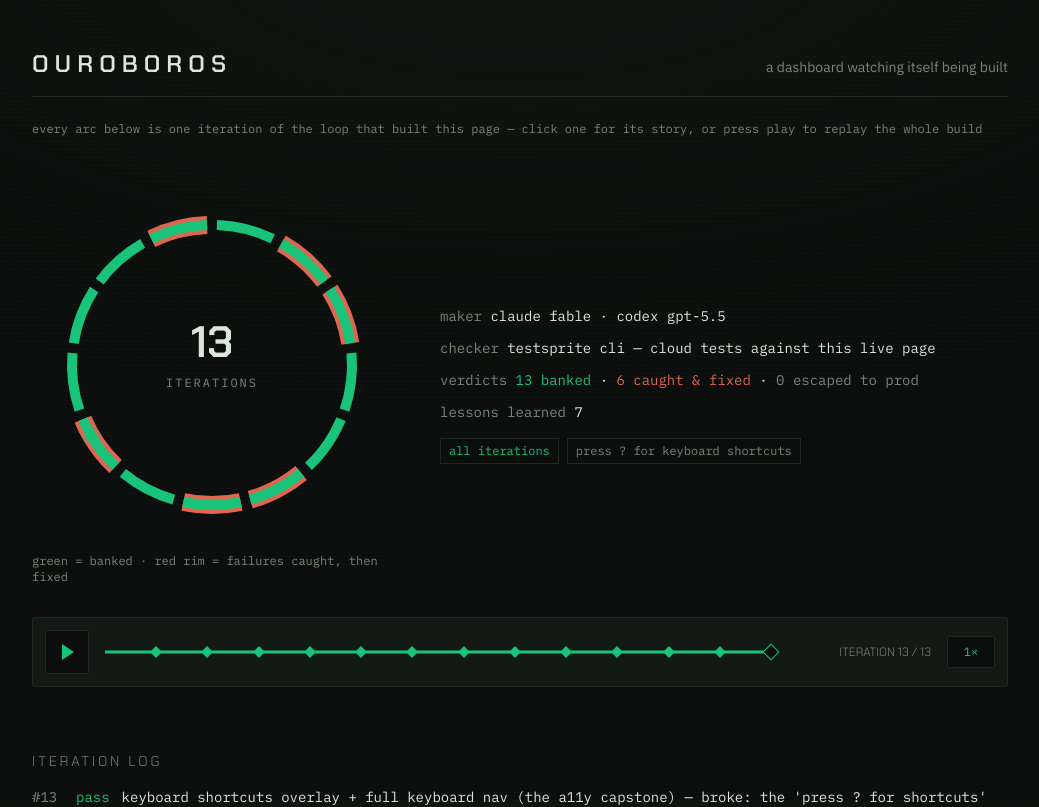
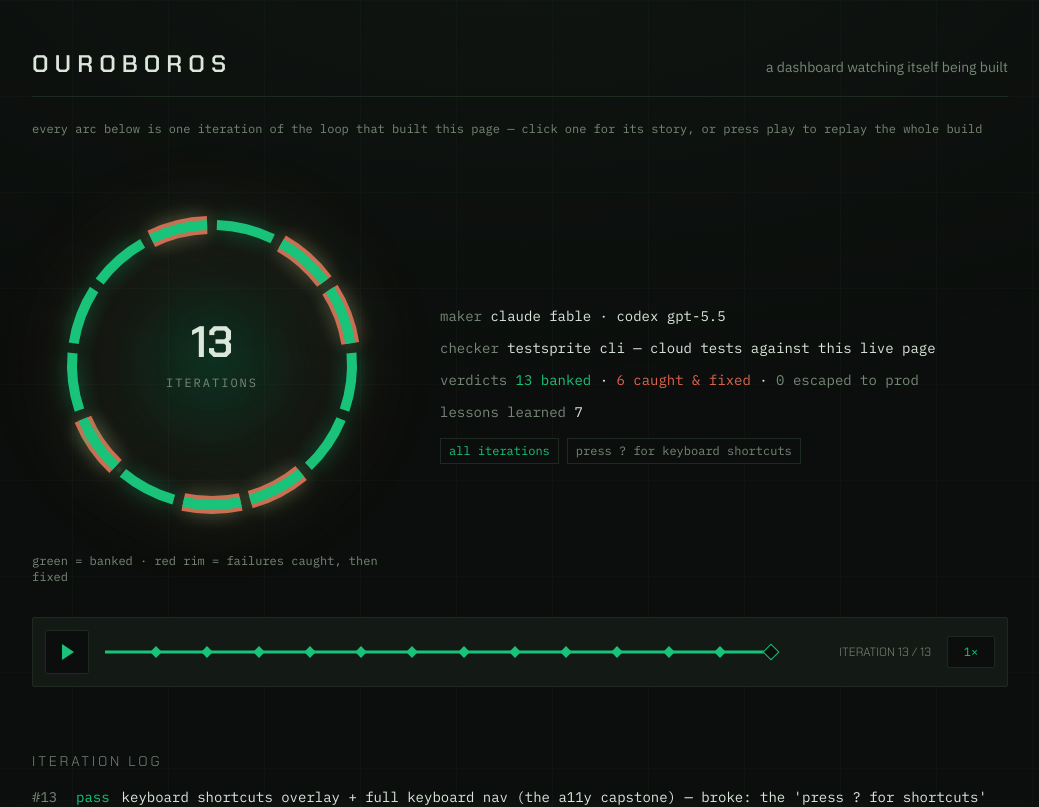
Before and after one commit to Yazan-O/ouroboros, a Next.js app: page / in a window 1280 px wide. Shown: the top 807 px of the page, without its empty margins (120-1159 px from the left). Built offline with nearby package versions, Linux system fonts and the light colour scheme.

Commit message:
Craft polish (Sonnet CD): ring bloom + segment glow (signature element now has depth), fix SSR hydration mismatch on arc coords (.toFixed(4)), visible instrument grid

```diff
--- a/app/globals.css
+++ b/app/globals.css
@@ -8,6 +8,10 @@
   --accent: #19c379;
   --fail: #e0654f;
   --border: #1e2a20;
+  --surface-rgb: 19, 26, 21;
+  --accent-rgb: 25, 195, 121;
+  --fail-rgb: 224, 101, 79;
+  --border-rgb: 30, 42, 32;
   --radius: 2px;
   --dur-fast: 150ms;
   --dur-med: 260ms;
@@ -31,11 +35,53 @@
 }
 
 body {
-  background: var(--bg);
-  background-image: radial-gradient(ellipse 80% 60% at 50% -10%, #12201660, transparent),
-    repeating-linear-gradient(0deg, transparent, transparent 3px, #ffffff03 3px, #ffffff03 4px);
+  background:
+    linear-gradient(90deg, rgba(var(--border-rgb), 0.22) 1px, transparent 1px),
+    linear-gradient(180deg, rgba(var(--border-rgb), 0.18) 1px, transparent 1px),
+    radial-gradient(ellipse 80% 60% at 50% -10%, rgba(var(--surface-rgb), 0.55), transparent),
+    var(--bg);
+  background-size: 96px 96px, 96px 96px, auto, auto;
   color: var(--text);
   font-family: var(--font-plex-sans);
+}
+
+.ouro-ring-bloom {
+  position: absolute;
+  inset: -13%;
+  z-index: 0;
+  pointer-events: none;
+  background: radial-gradient(
+    circle at 50% 50%,
+    rgba(var(--accent-rgb), 0.28),
+    rgba(var(--fail-rgb), 0.08) 38%,
+    transparent 69%
+  );
+  filter: blur(18px);
+  opacity: 0.72;
+}
+
+.ouro-ring-svg {
+  position: relative;
+  z-index: 1;
+  overflow: visible;
+  filter: drop-shadow(0 0 24px rgba(var(--accent-rgb), 0.16));
+}
+
+.ring-colored-segment,
+.ring-orbit-dot,
+.ring-orbit-halo {
+  filter: drop-shadow(0 0 10px rgba(var(--accent-rgb), 0.4));
+}
+
+.ring-fail-rim,
+.ring-colored-segment[data-verdict="fail"] {
+  filter: drop-shadow(0 0 10px rgba(var(--fail-rgb), 0.36));
+}
+
+.ring-orbit-dot,
+.ring-orbit-halo,
+.ring-trail-dot {
+  fill: var(--accent);
 }
 
 @media (prefers-reduced-motion: no-preference) {
--- a/components/Ring.tsx
+++ b/components/Ring.tsx
@@ -9,13 +9,19 @@ const SIZE = 360;
 const R = 140;
 const C = SIZE / 2;
 
+function fixed4(value: number): string {
+  return value.toFixed(4);
+}
+
 function arcPath(startDeg: number, endDeg: number): string {
   const s = ((startDeg - 90) * Math.PI) / 180;
   const e = ((endDeg - 90) * Math.PI) / 180;
   const large = endDeg - startDeg > 180 ? 1 : 0;
-  return `M ${C + R * Math.cos(s)} ${C + R * Math.sin(s)} A ${R} ${R} 0 ${large} 1 ${
-    C + R * Math.cos(e)
-  } ${C + R * Math.sin(e)}`;
+  const startX = fixed4(C + R * Math.cos(s));
+  const startY = fixed4(C + R * Math.sin(s));
+  const endX = fixed4(C + R * Math.cos(e));
+  const endY = fixed4(C + R * Math.sin(e));
+  return `M ${startX} ${startY} A ${R} ${R} 0 ${large} 1 ${endX} ${endY}`;
 }
 
 type RingProps = {
@@ -39,6 +45,11 @@ export default function Ring({
   const n = iterations.length;
   const gap = n > 1 ? Math.min(4, 90 / n) : 0;
   const span = n > 0 ? 360 / n : 0;
+  const orbitTrail = [
+    { angle: -6, radius: 4.25, opacity: 0.28 },
+    { angle: -12, radius: 3.5, opacity: 0.2 },
+    { angle: -18, radius: 2.75, opacity: 0.12 },
+  ];
   const selected =
     selectedIteration === null
       ? null
@@ -143,10 +154,11 @@ export default function Ring({
   return (
     <div className="w-full min-w-0">
       <div className="relative w-full max-w-full md:max-w-90">
+        <div className="ouro-ring-bloom" aria-hidden="true" />
         <svg
           ref={ringRef}
           viewBox={`0 0 ${SIZE} ${SIZE}`}
-        className="ring-intro block w-full"
+          className="ring-intro ouro-ring-svg block w-full"
           aria-hidden="true"
         >
           {n === 0 ? (
@@ -168,6 +180,7 @@ export default function Ring({
                   <path d={d} fill="none" stroke="transparent" strokeWidth="36" />
                   {it.tests.fail > 0 && (
                     <path
+                      className="ring-fail-rim"
                       d={d}
                       fill="none"
                       stroke="var(--fail)"
@@ -179,12 +192,13 @@ export default function Ring({
                     ref={(node) => {
                       segmentRefs.current[i] = node;
                     }}
-                  className="ring-segment-path"
+                    className="ring-segment-path ring-colored-segment"
                     d={d}
                     fill="none"
                     stroke={it.verdict === "pass" ? "var(--accent)" : "var(--fail)"}
                     strokeWidth={active ? 16 : 10}
                     strokeLinecap="butt"
+                    data-verdict={it.verdict}
                     style={{ transition: "stroke-width var(--dur-fast) var(--ease-out)" }}
                   />
                 </g>
@@ -192,8 +206,19 @@ export default function Ring({
             })
           )}
           <g ref={orbitRef} className="ring-orbit orbit">
-          <circle cx={C} cy={C - R} r={5} fill="var(--accent)" />
-          <circle cx={C} cy={C - R} r={9} fill="var(--accent)" opacity={0.25} />
+            {orbitTrail.map((dot) => (
+              <circle
+                key={dot.angle}
+                className="ring-trail-dot"
+                cx={C}
+                cy={C - R}
+                r={dot.radius}
+                opacity={dot.opacity}
+                transform={`rotate(${dot.angle} ${C} ${C})`}
+              />
+            ))}
+            <circle className="ring-orbit-dot" cx={C} cy={C - R} r={5} />
+            <circle className="ring-orbit-halo" cx={C} cy={C - R} r={9} opacity={0.25} />
           </g>
           <g ref={centerRef} className="ring-center">
             <text
@@ -223,6 +248,8 @@ export default function Ring({
         {iterations.map((it, i) => {
           const mid = (((i + 0.5) * span - 90) * Math.PI) / 180;
           const active = selectedIteration === it.n;
+          const left = fixed4(50 + ((Math.cos(mid) * R) / SIZE) * 100);
+          const top = fixed4(50 + ((Math.sin(mid) * R) / SIZE) * 100);
           return (
             <button
               key={it.n}
@@ -233,8 +260,8 @@ export default function Ring({
               onClick={() => onSelectIteration(active ? null : it.n)}
               className="absolute size-11 -translate-x-1/2 -translate-y-1/2 rounded-full cursor-pointer focus-visible:outline focus-visible:outline-accent"
               style={{
-              left: `${50 + ((Math.cos(mid) * R) / SIZE) * 100}%`,
-              top: `${50 + ((Math.sin(mid) * R) / SIZE) * 100}%`,
+                left: `${left}%`,
+                top: `${top}%`,
               }}
             />
           );
--- /dev/null
+++ b/loop/GLOW_NOTES.md
@@ -0,0 +1,27 @@
+# Glow Notes
+
+## RING GLOW
+
+- `components/Ring.tsx:157` adds a non-interactive `ouro-ring-bloom` layer behind the existing aria-hidden SVG.
+- `components/Ring.tsx:183-202` keeps the red-rim device and 10/16 segment strokes intact while adding glow classes to the fail rim and colored segment paths.
+- `components/Ring.tsx:208-221` keeps the orbit group and adds a three-dot fading motion trail plus glow classes for the orbit dot and halo.
+- `app/globals.css:48-60` uses the prototype bloom values: `inset: -13%`, `radial-gradient(circle at 50% 50%, rgba(var(--accent-rgb), 0.28), rgba(var(--fail-rgb), 0.08) 38%, transparent 69%)`, `blur(18px)`, `opacity: 0.72`.
+- `app/globals.css:63-78` uses `drop-shadow(0 0 24px rgba(var(--accent-rgb), 0.16))` on the SVG, `drop-shadow(0 0 10px rgba(var(--accent-rgb), 0.4))` on colored pass/orbit elements, and `drop-shadow(0 0 10px rgba(var(--fail-rgb), 0.36))` on fail paths.
+
+## HYDRATION FIX
+
+- `components/Ring.tsx:12-24` adds `fixed4()` and routes every computed `arcPath()` coordinate through `.toFixed(4)` before it enters the SVG `d` string.
+- `components/Ring.tsx:251-264` rounds the HTML button hit-target `left` and `top` percentages with `.toFixed(4)` before appending `%`.
+- Grep check: `rg -n '\$\{[^}]*[+*/%-][^}]*\}' components` was reviewed. `HarnessFlow.tsx` uses fixed integer geometry, `LearningCurve.tsx` already rounds path coordinates, and `Replay.tsx` only has non-trig marker percentage math outside the ring hydration issue and allowed touch scope.
+
+## INSTRUMENT GRID
+
+- `app/globals.css:37-43` replaces the imperceptible `#ffffff03` texture with a visible 96px instrument grid: vertical border lines at `rgba(var(--border-rgb), 0.22)`, horizontal border lines at `rgba(var(--border-rgb), 0.18)`, and a subdued surface radial behind it.
+
+## INVARIANTS
+
+- `data-testid ring-segment-N` is intact as `data-testid={\`ring-segment-${it.n}\`}` at `components/Ring.tsx:257`.
+- The ring controls are still real absolutely positioned HTML `<button>` hit-targets over the aria-hidden SVG at `components/Ring.tsx:158-268`.
+- `prefers-reduced-motion` behavior is intact at `app/globals.css:87-113`: orbit/reveal animation remains gated to `no-preference`; new bloom, glow, and trail elements are static.
+- `npm run build` passed with Next.js 16.2.10.
+- Browser render was not available in this Codex session: the in-app browser list returned `[]`, so no screenshot claim is made.
```
Lines whose indentation alone changed are shown as unchanged.
